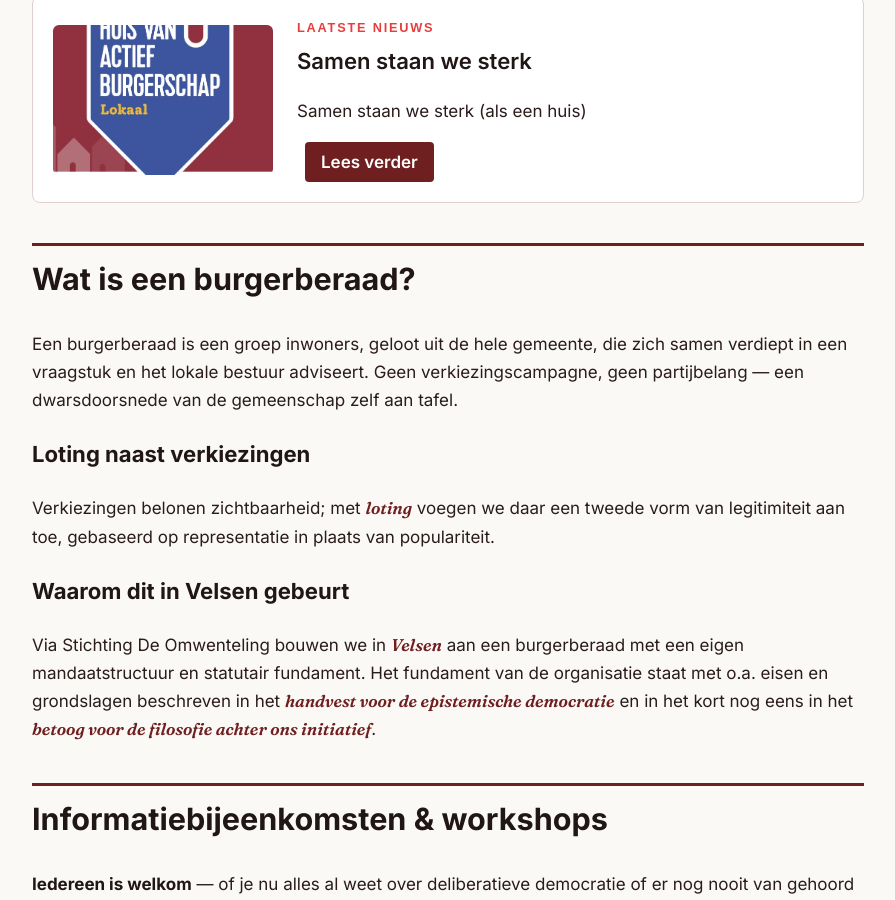
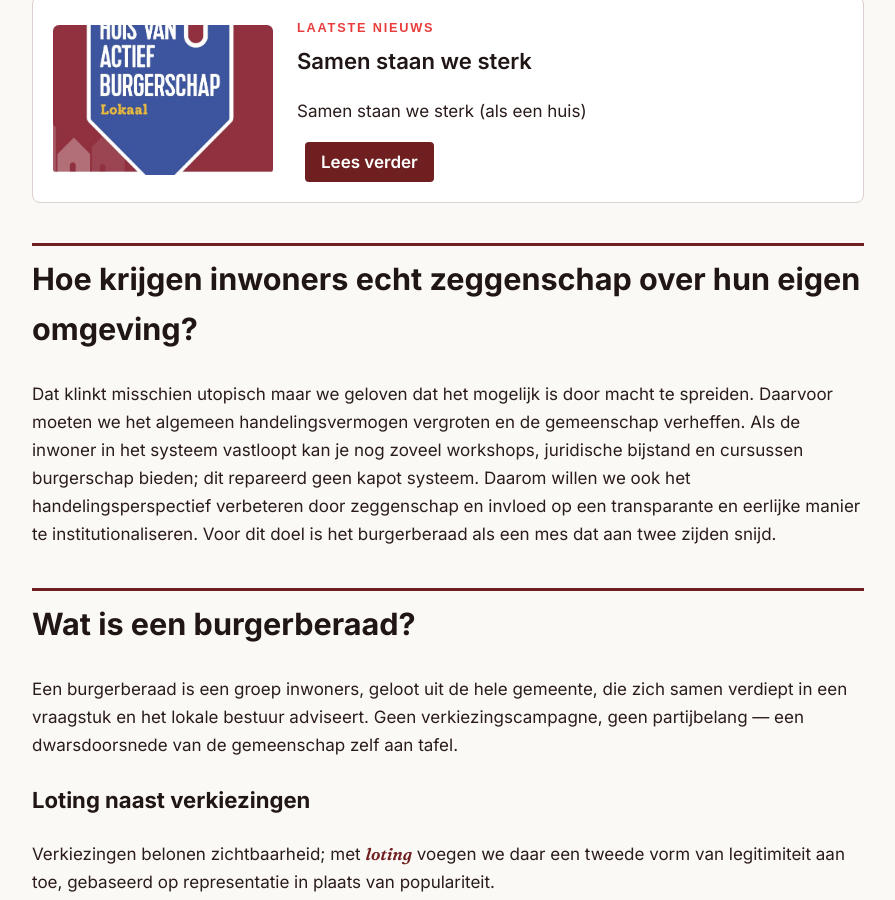
Before and after one commit to Klikblitser/Omwenteling, a Jekyll site: the page built from index.md, in a window 1280 px wide and 900 px high, scrolled down 370 px. Shown: the whole window, without its empty margins (192-1087 px from the left). Built offline with Jekyll 4.4.1, drawn with Linux system fonts in a browser that asks for light colours.

Commit message:
kleine toevoeging

```diff
--- a/index.md
+++ b/index.md
@@ -26,6 +26,10 @@ layout: default
   </div>
 </div>
 {% endif %}
+
+## Hoe krijgen inwoners echt zeggenschap over hun eigen omgeving?
+
+Dat klinkt misschien utopisch maar we geloven dat het mogelijk is door macht te spreiden. Daarvoor moeten we het algemeen handelingsvermogen vergroten en de gemeenschap verheffen. Als de inwoner in het systeem vastloopt kan je nog zoveel workshops, juridische bijstand en cursussen burgerschap bieden; dit repareerd geen kapot systeem. Daarom willen we ook het handelingsperspectief verbeteren door zeggenschap en invloed op een transparante en eerlijke manier te institutionaliseren. Voor dit doel is het burgerberaad als een mes dat aan twee zijden snijd.
 
 ## Wat is een burgerberaad?
 
```
